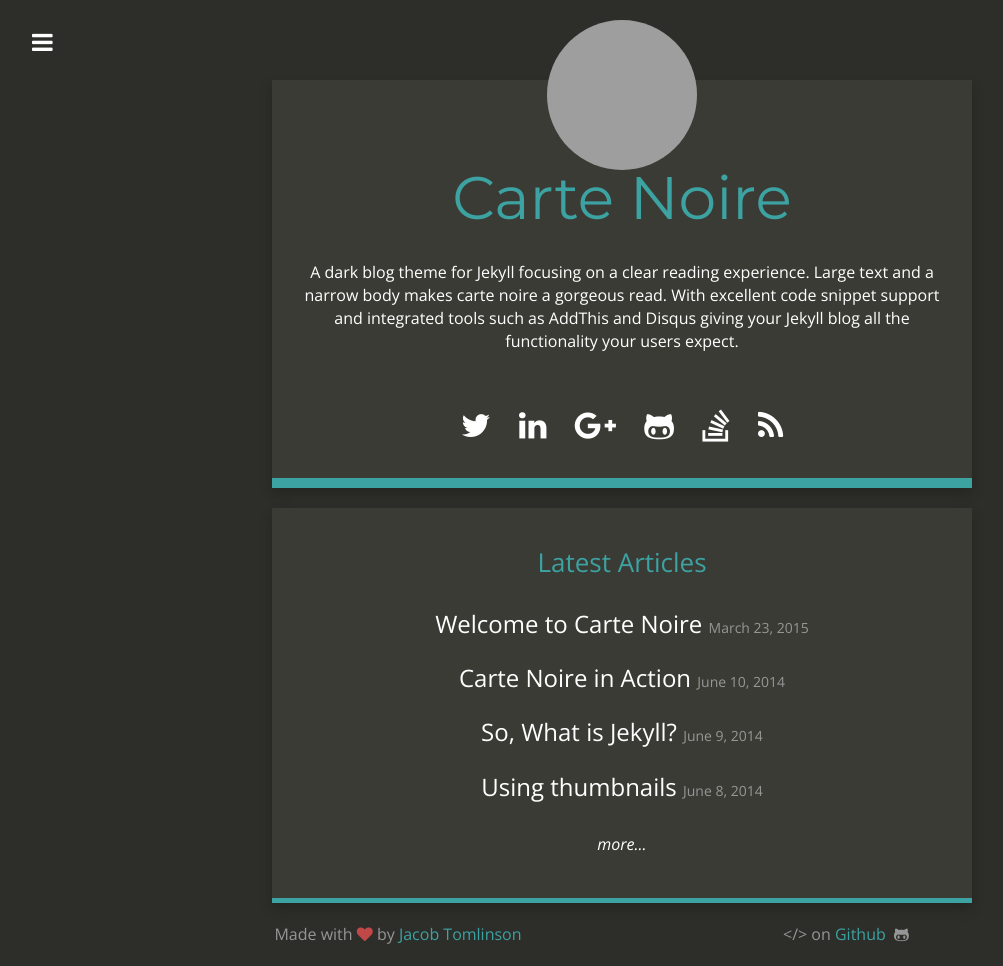
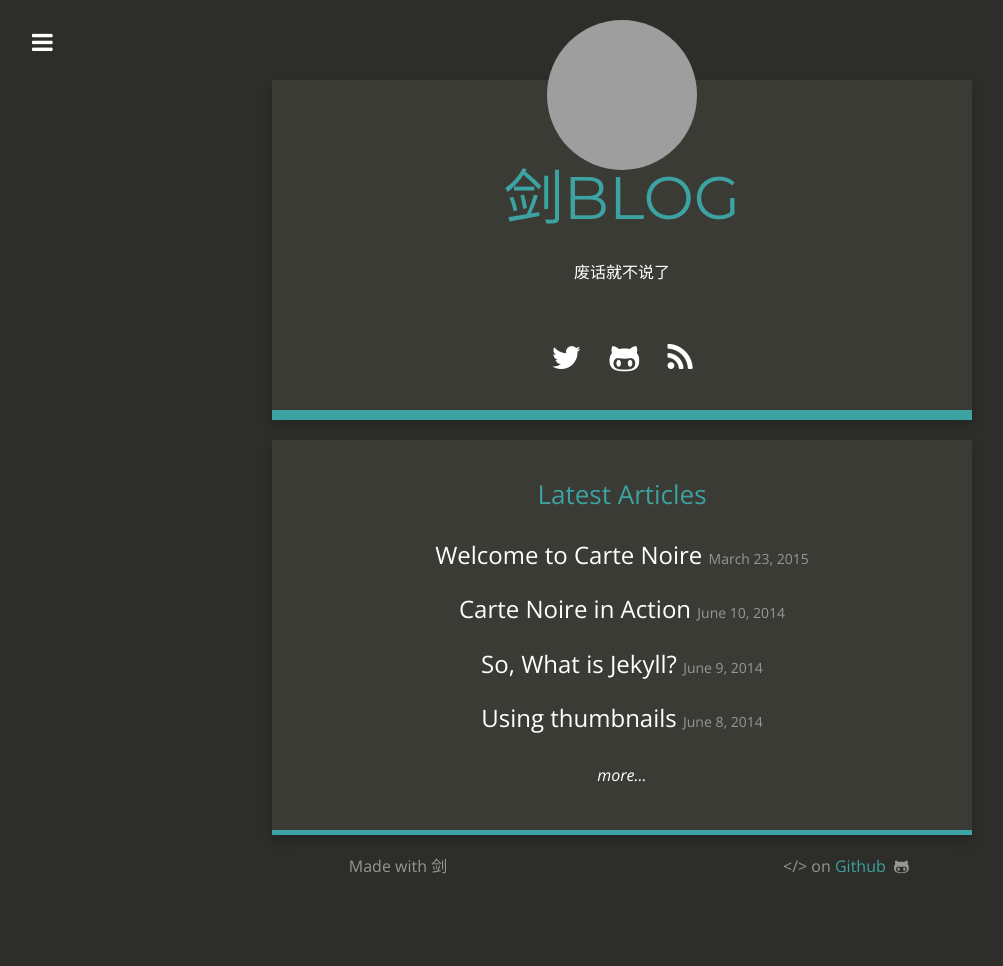
Before and after one commit to blancobkoy/blancobkoy.github.io, a Jekyll site: the page built from index.html, in a window 1280 px wide. Shown: the whole page, without its empty margins (18-1021 px from the left). Built offline with Jekyll 4.4.1, drawn with Linux system fonts in a browser that asks for light colours; nearby versions of some CDN libraries; Markdown is read by kramdown in place of the engine named in the settings; after the commit the page ends 900 px from its top, so only the background shows below that; grey boxes are pictures that could not be loaded.

Commit message:
title change

```diff
--- a/_config.yml
+++ b/_config.yml
@@ -1,27 +1,24 @@
 # Site settings
-title: "Carte Noire"
-email: jacob@jacobtomlinson.co.uk
-description: "A dark blog theme for Jekyll."
+title: "剑BLOG"
+email: blancobkoy@sina.com
+description: "全栈式技术博客"
 baseurl: ""
-url: "http://carte-noire.jacobtomlinson.co.uk/"
-title_description: "A dark blog theme for Jekyll focusing on a clear reading experience. Large text and a narrow body makes carte noire a gorgeous read. With excellent code snippet support and integrated tools such as AddThis and Disqus giving your Jekyll blog all the functionality your users expect."
+url: "http://blancobkoy.github.io/"
+title_description: "废话就不说了"
 title_image: "http://www.gravatar.com/avatar/00000000000000000000000000000000?s=500&d=mm"
-google_analytics: "UA-20365477-4"
-disqus_account: cartenoire
-github_repository: https://github.com/jacobtomlinson/carte-noire
+google_analytics: ""
+disqus_account: blancoBlog
+github_repository: https://github.com/blancobkoy/blancobkoy.github.io
 addthis_id: ra-513c6fa83da6ec67
 post_limit: 5
 
 # Social usernames/URLs
-twitter_username: _jacobtomlinson
-github_username:  jacobtomlinson
-linkedin_link: http://carte-noire.jacobtomlinson.co.uk/
-google_plus_link: http://carte-noire.jacobtomlinson.co.uk/
-stackoverflow_link: http://carte-noire.jacobtomlinson.co.uk/
+twitter_username: _blancobkoy
+github_username:  blancobkoy
 
 # Footer
-footer_left: "Made with <i class=\"fa fa-heart\"></i> by <a href=\"https://twitter.com/_JacobTomlinson\">Jacob Tomlinson</a>"
-footer_right: "&lt;/&gt; on <a href=\"https://github.com/jacobtomlinson/carte-noire\">Github</a> &nbsp;<i class=\"fa fa-github-alt\"></i>"
+footer_left: "Made with 剑"
+footer_right: "&lt;/&gt; on <a href=\"https://github.com/blancobkoy/blancobkoy.github.io\">Github</a> &nbsp;<i class=\"fa fa-github-alt\"></i>"
 
 # Build settings
 markdown: redcarpet
```
